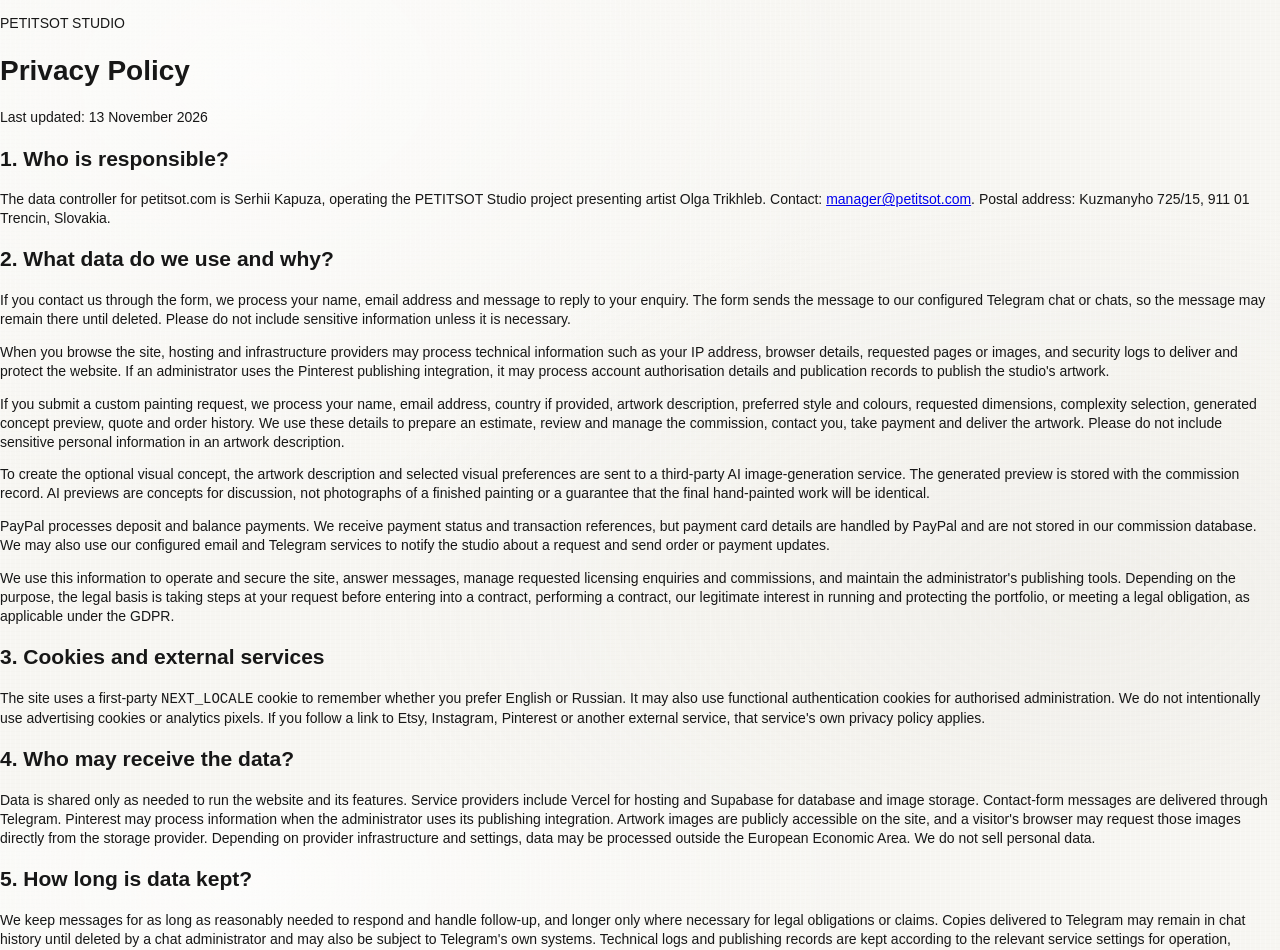
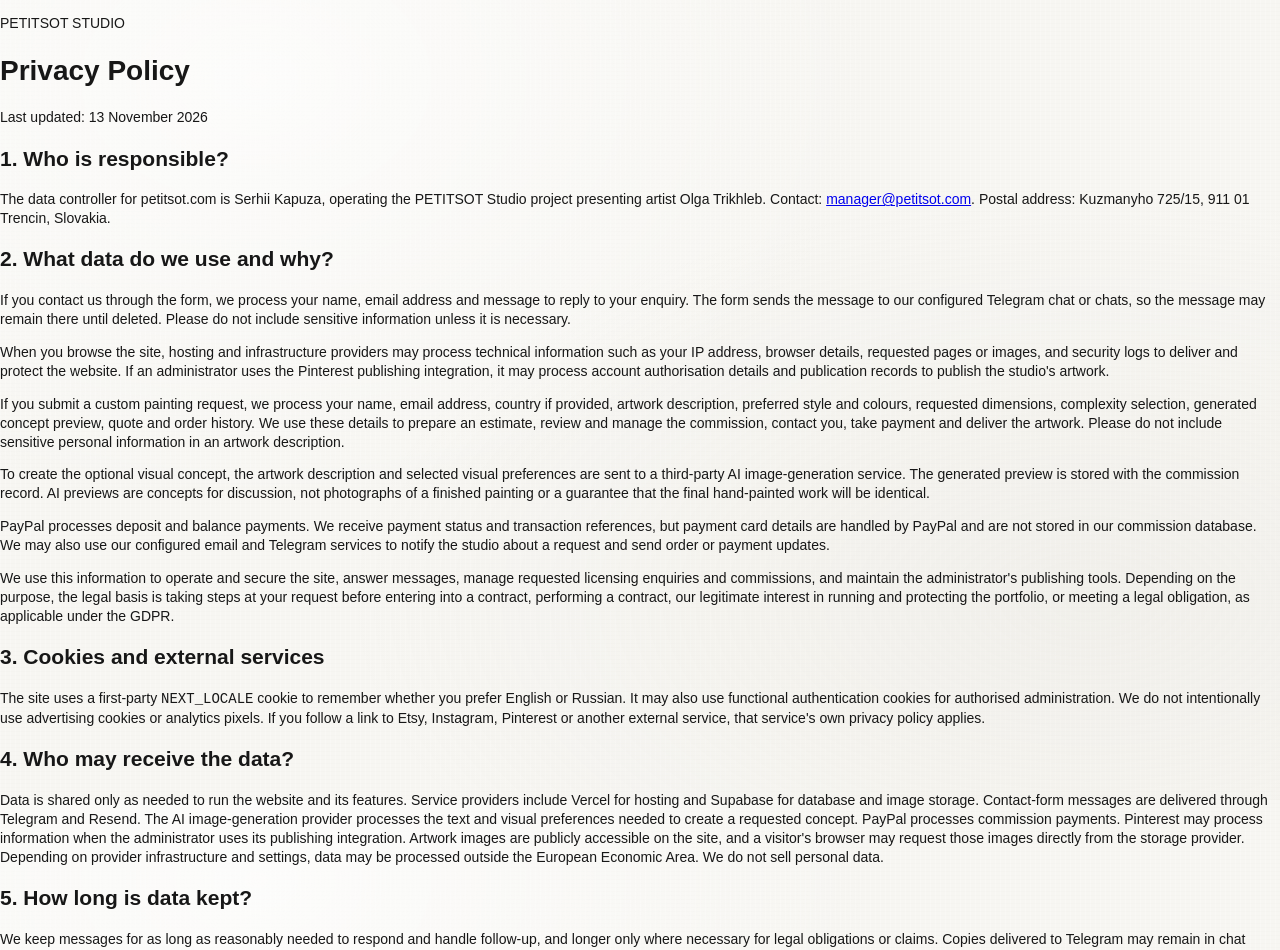
Before and after one commit to brodsk/PETIT-SOT-STUDIO, a Next.js app: page /privacy-policy in a window 1280 px wide. Shown: the top 950 px of the page. Built offline with nearby package versions, Linux system fonts and the light colour scheme.

Commit message:
Clarify commission data recipients and retention periods

```diff
--- a/app/privacy-policy/page.tsx
+++ b/app/privacy-policy/page.tsx
@@ -81,10 +81,12 @@ export default function PrivacyPolicyPage() {
           <p>
             Data is shared only as needed to run the website and its features. Service providers include
             Vercel for hosting and Supabase for database and image storage. Contact-form messages are delivered
-            through Telegram. Pinterest may process information when the administrator uses its publishing
-            integration. Artwork images are publicly accessible on the site, and a visitor's browser may
-            request those images directly from the storage provider. Depending on provider infrastructure and
-            settings, data may be processed outside the European Economic Area. We do not sell personal data.
+            through Telegram and Resend. The AI image-generation provider processes the text and visual
+            preferences needed to create a requested concept. PayPal processes commission payments. Pinterest
+            may process information when the administrator uses its publishing integration. Artwork images
+            are publicly accessible on the site, and a visitor's browser may request those images directly from
+            the storage provider. Depending on provider infrastructure and settings, data may be processed
+            outside the European Economic Area. We do not sell personal data.
           </p>
         </section>
 
@@ -95,8 +97,10 @@ export default function PrivacyPolicyPage() {
             where necessary for legal obligations or claims. Copies delivered to Telegram may remain in chat
             history until deleted by a chat administrator and may also be subject to Telegram's own systems.
             Technical logs and publishing records are kept according to the relevant service settings for
-            operation, security and troubleshooting. Published artwork images remain available while the
-            portfolio needs them.
+            operation, security and troubleshooting. Commission details and generated previews are kept while
+            needed to review, fulfil and document the order, and for longer where required for accounting, legal
+            obligations or the establishment or defence of legal claims. Published artwork images and
+            authenticity certificate records remain available while the portfolio and verification service need them.
           </p>
         </section>
 
```
